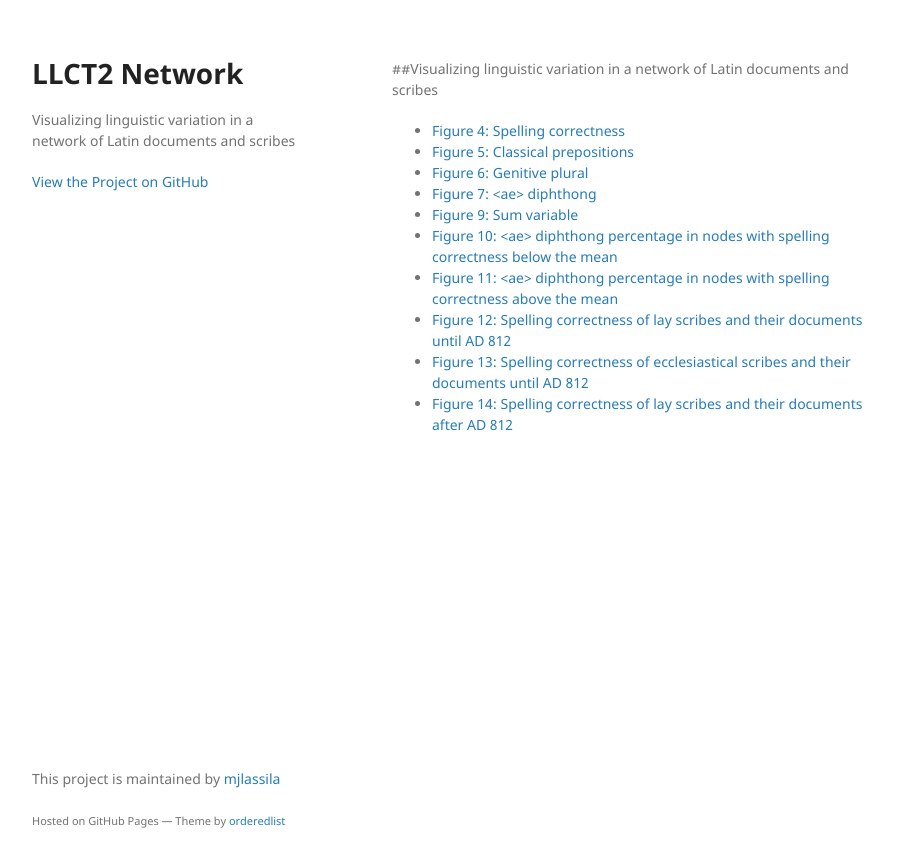
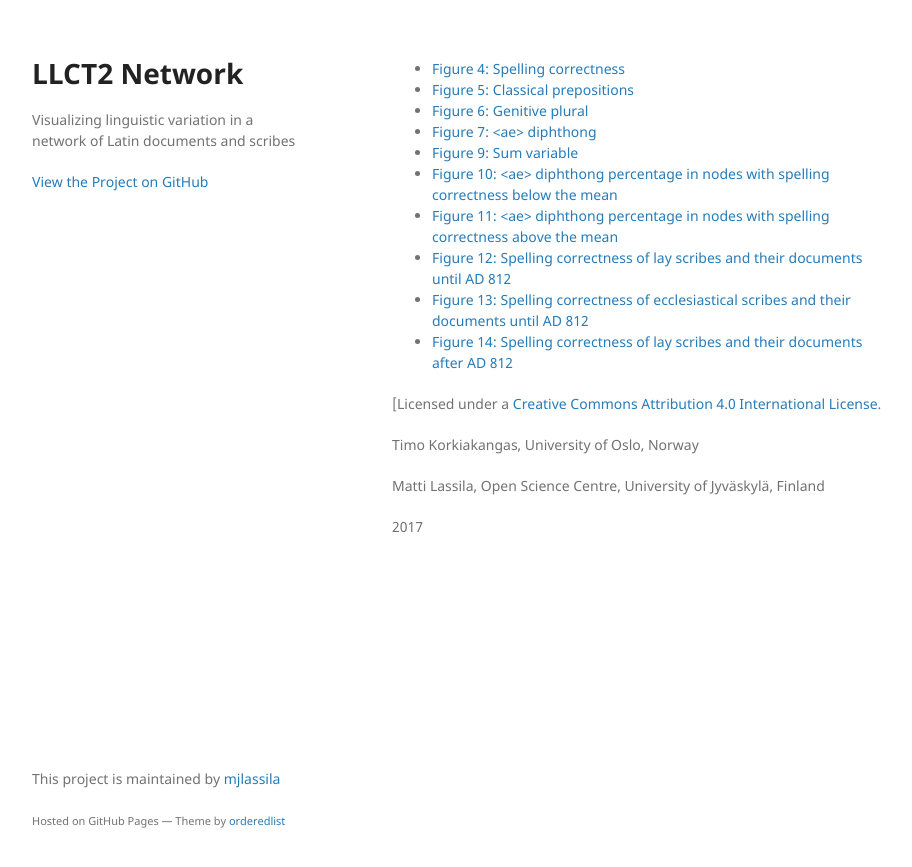
Before and after one commit to mjlassila/llct2-network, a Jekyll site: the page built from docs/index.md, in a window 1280 px wide. Shown: the top 867 px of the page, without its empty margins (178-1090 px from the left). Built offline with Jekyll 4.4.1, drawn with Linux system fonts in a browser that asks for light colours; our own code applies the rules of GitHub Pages for plain Markdown files.

Commit message:
Added author and licence info

```diff
--- a/docs/index.md
+++ b/docs/index.md
@@ -1,5 +1,3 @@
-##Visualizing linguistic variation in a network of Latin documents and scribes
-
 * [Figure 4: Spelling correctness](./04/)
 * [Figure 5: Classical prepositions](./05/)
 * [Figure 6: Genitive plural](./06/)
@@ -10,3 +8,12 @@
 * [Figure 12: Spelling correctness of lay scribes and their documents until AD 812](./12/)
 * [Figure 13: Spelling correctness of ecclesiastical scribes and their documents until AD 812](./13/)
 * [Figure 14: Spelling correctness of lay scribes and their documents after AD 812](./14/)
+
+
+[Licensed under a [Creative Commons Attribution 4.0 International License](http://creativecommons.org/licenses/by/4.0/).
+
+Timo Korkiakangas, University of Oslo, Norway
+
+Matti Lassila, Open Science Centre, University of Jyväskylä, Finland
+
+2017
```
